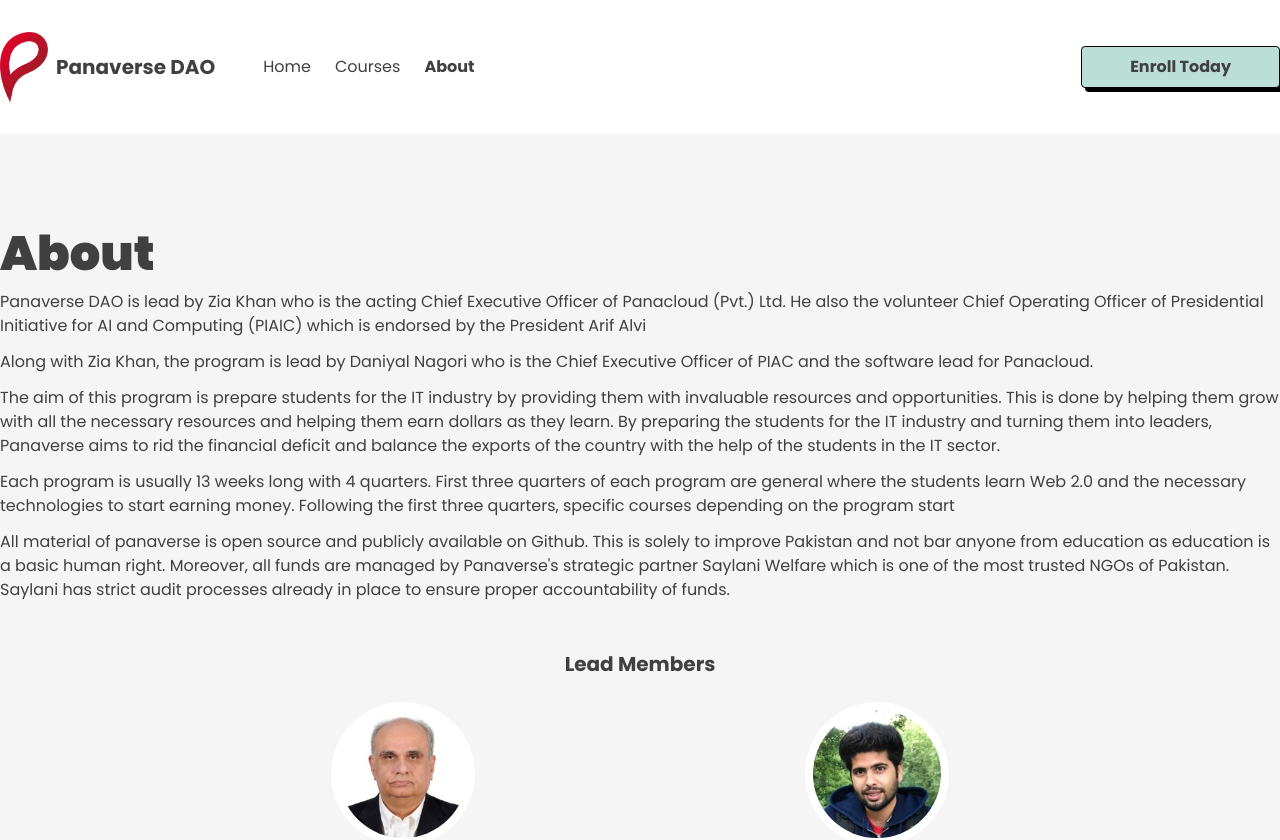
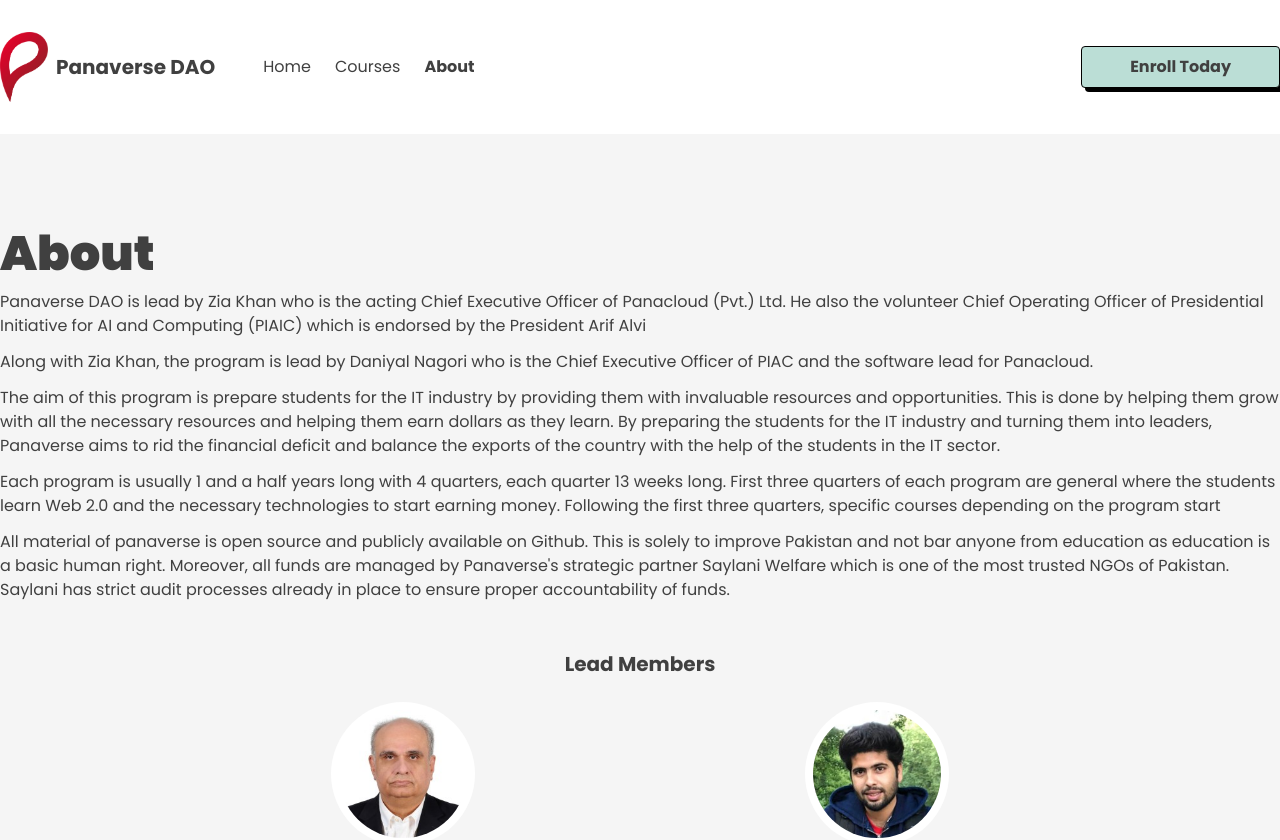
Before and after one commit to raahimfareed/panaverse-dao-syllabus, a Next.js app: page /about in a window 1280 px wide. Shown: the top 840 px of the page. Built offline with nearby package versions, Linux system fonts and the light colour scheme.

Commit message:
fixed error in date

```diff
--- a/src/app/about/page.tsx
+++ b/src/app/about/page.tsx
@@ -38,11 +38,11 @@
             with the help of the students in the IT sector.
           </p>
           <p className="mt-3">
-            Each program is usually 13 weeks long with 4 quarters. First three
-            quarters of each program are general where the students learn Web
-            2.0 and the necessary technologies to start earning money. Following
-            the first three quarters, specific courses depending on the program
-            start
+            Each program is usually 1 and a half years long with 4 quarters,
+            each quarter 13 weeks long. First three quarters of each program are
+            general where the students learn Web 2.0 and the necessary
+            technologies to start earning money. Following the first three
+            quarters, specific courses depending on the program start
           </p>
           <p className="mt-3">
             All material of panaverse is open source and publicly available on
```
